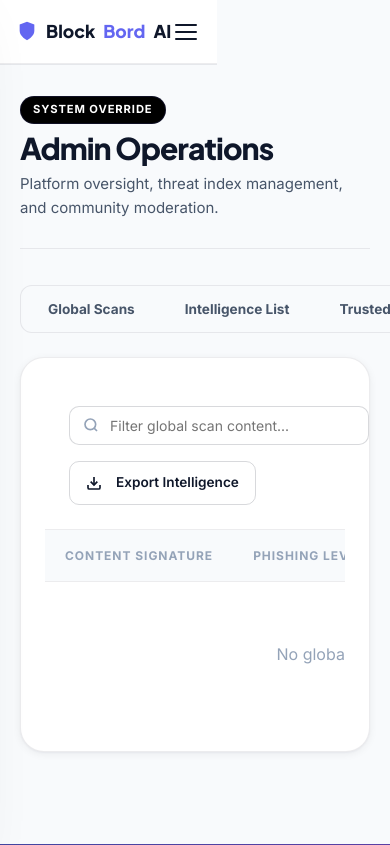
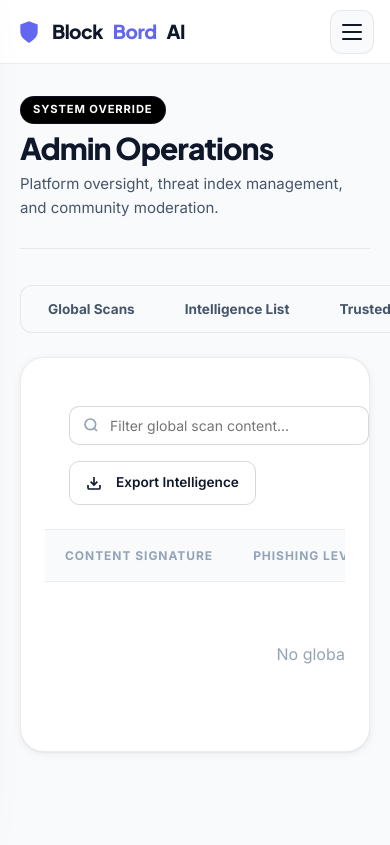
Before and after one commit to kvdayananda/block-bord, a Python web app: template templates/admin.html in a window 390 px wide. Shown: the top 845 px of the page. Run offline with Jinja, Linux system fonts and the light colour scheme; the template is opened without the code that fills it, so the values that code supplies are empty.

Commit message:
UI/UX: Unified global navbar across all pages with smart mobile hamburger toggle

```diff
--- a/app.py
+++ b/app.py
@@ -259,6 +259,7 @@ from starlette.middleware.base import BaseHTTPMiddleware
 app.add_middleware(BaseHTTPMiddleware, dispatch=csrf_token_middleware)
 
 # 2. Sessions (Must be outer to CSRF)
+# Hardened for Production: Added secure and httponly flags
 app.add_middleware(
     SessionMiddleware,
     secret_key=SESSION_SECRET,
@@ -487,6 +488,9 @@ async def check_leak_api(request: Request, email: str = Form(...), db: Session =
                 return {"status": "leaked", "breaches": formatted_breaches}
             elif resp.status_code == 404:
                 return {"status": "safe", "breaches": []}
+            else:
+                # Production Fallback: Log but don't crash
+                print(f"[Leak Check] HIBP API returned status {resp.status_code}")
         except Exception as e:
             print(f"[Leak Check Error] HIBP API failed: {e}")
 
--- a/requirements.txt
+++ b/requirements.txt
@@ -23,3 +23,4 @@ pytest==7.4.0
 httpx==0.27.0
 google-generativeai
 razorpay
+psycopg2-binary==2.9.9
--- a/static/script.js
+++ b/static/script.js
@@ -259,14 +259,14 @@ function toggleSidebar() {
 
 function toggleMobileMenu() {
     const nav = document.querySelector(".nav-right");
-    const toggleBtn = document.querySelector(".mobile-toggle");
+    const toggleBtn = document.getElementById("mobileToggle");
     const isOpening = !nav.classList.contains("active");
 
     if (nav) nav.classList.toggle("active");
     if (toggleBtn) toggleBtn.classList.toggle("active");
 
     // Lock scroll when menu is open
-    document.body.classList.toggle("menu-open", isOpening);
+    document.body.style.overflow = isOpening ? 'hidden' : '';
 
     // Close menu when clicking links
     const links = nav.querySelectorAll(".nav-link, .btn");
@@ -274,18 +274,36 @@ function toggleMobileMenu() {
         link.onclick = () => {
             nav.classList.remove("active");
             toggleBtn.classList.remove("active");
-            document.body.classList.remove("menu-open");
+            document.body.style.overflow = '';
         };
     });
+}
+
+function handleMobileToggle() {
+    const sidebar = document.getElementById('appSidebar');
+    if (sidebar) {
+        // We are on an app page with the sidebar
+        const isOpening = !sidebar.classList.contains('mobile-open');
+        if (isOpening) {
+            openSidebar();
+        } else {
+            closeSidebar();
+        }
+    } else {
+        // We are on a landing page with the top nav
+        toggleMobileMenu();
+    }
 }
 
 // ── App Sidebar Toggle Logic ──
 function openSidebar() {
   const sidebar = document.getElementById('appSidebar');
   const overlay = document.getElementById('sidebarOverlay');
+  const hamburger = document.getElementById('mobileToggle');
   if (sidebar && overlay) {
     sidebar.classList.add('mobile-open');
     overlay.classList.add('active');
+    if (hamburger) hamburger.classList.add('active');
     document.body.style.overflow = 'hidden';
   }
 }
@@ -293,9 +311,11 @@ function openSidebar() {
 function closeSidebar() {
   const sidebar = document.getElementById('appSidebar');
   const overlay = document.getElementById('sidebarOverlay');
+  const hamburger = document.getElementById('mobileToggle');
   if (sidebar && overlay) {
     sidebar.classList.remove('mobile-open');
     overlay.classList.remove('active');
+    if (hamburger) hamburger.classList.remove('active');
     document.body.style.overflow = '';
   }
 }
--- a/static/style.css
+++ b/static/style.css
@@ -395,26 +395,43 @@ h1, h2, h3, h4, h5 {
 .mobile-toggle {
   display: none;
   flex-direction: column;
+  justify-content: center;
+  align-items: center;
   gap: 5px;
-  padding: 4px;
+  background: var(--bg-alt);
+  border: 1.5px solid var(--border);
+  border-radius: 12px;
+  padding: 0;
+  width: 44px;
+  height: 44px;
+  cursor: pointer;
+  transition: var(--transition);
 }
 .mobile-toggle span {
-  width: 22px;
+  width: 20px;
   height: 2px;
   background: var(--text);
   border-radius: 2px;
-  transition: var(--transition);
   display: block;
-}
+  transition: 0.3s var(--ease);
+}
+
+.mobile-toggle.active span:nth-child(1) { transform: translateY(7px) rotate(45deg); }
+.mobile-toggle.active span:nth-child(2) { opacity: 0; }
+.mobile-toggle.active span:nth-child(3) { transform: translateY(-7px) rotate(-45deg); }
 
 @media (max-width: 900px) {
   .main-navbar {
-    padding: 0 20px;
+    padding: 0 16px;
+    height: 64px;
+    background: rgba(255, 255, 255, 0.9);
+    backdrop-filter: blur(12px);
+    -webkit-backdrop-filter: blur(12px);
   }
   .nav-right {
     display: none;
     position: fixed;
-    top: 80px;
+    top: 76px;
     left: 12px;
     right: 12px;
     background: #fff;
@@ -429,7 +446,8 @@ h1, h2, h3, h4, h5 {
   .nav-right.active { display: flex; }
   .nav-right .nav-link { width: 100%; text-align: center; }
   .mobile-toggle { display: flex; }
-  .nav-actions { display: none; }
+  .nav-actions { display: flex; }
+  .nav-actions .btn { display: none; }
 }
 
 /* ============================================================
@@ -1657,56 +1675,19 @@ h1, h2, h3, h4, h5 {
 .logout-btn:hover { color: var(--status-danger); background: var(--status-danger-bg); }
 .logout-btn:hover .icon-wrapper { background: var(--status-danger-bg); border-color: rgba(220,38,38,0.2); color: var(--status-danger); }
 
-/* Mobile top bar */
-.app-mobile-top { display: none; }
 
 @media (max-width: 1024px) {
   .app-glass-sidebar {
     position: fixed;
-    left: -300px;
+    left: -320px;
     top: 0;
     height: 100vh;
     border-radius: 0;
-    box-shadow: var(--shadow-xl);
+    box-shadow: 20px 0 60px rgba(0,0,0,0.1);
     z-index: 2000;
+    transition: left 0.4s cubic-bezier(0.4, 0, 0.2, 1);
   }
   .app-glass-sidebar.mobile-open { left: 0; }
-
-  .app-mobile-top {
-    display: flex;
-    justify-content: space-between;
-    align-items: center;
-    padding: 14px 20px;
-    background: #fff;
-    border-bottom: 1px solid var(--border);
-    position: sticky;
-    top: 0;
-    z-index: 1000;
-    box-shadow: var(--shadow-xs);
-  }
-
-  .app-mobile-logo {
-    display: flex;
-    align-items: center;
-    gap: 8px;
-    font-weight: 800;
-    font-size: 1.1rem;
-    font-family: var(--font-display);
-    white-space: nowrap;
-    overflow: hidden;
-    text-overflow: ellipsis;
-  }
-
-  .app-mobile-hamburger {
-    display: flex;
-    flex-direction: column;
-    gap: 5px;
-    background: transparent;
-    border: none;
-    cursor: pointer;
-    padding: 4px;
-  }
-  .app-mobile-hamburger span { width: 22px; height: 2px; background: var(--text); border-radius: 2px; display: block; }
 
   .app-page-wrapper { flex-direction: column; }
   .app-main-content { padding: 32px 20px 60px; max-width: 100%; }
@@ -1717,11 +1698,13 @@ h1, h2, h3, h4, h5 {
   display: none;
   position: fixed;
   inset: 0;
-  background: rgba(15,23,42,0.3);
+  background: rgba(15,23,42,0.4);
   z-index: 1999;
-  backdrop-filter: blur(2px);
-}
-.sidebar-overlay.active { display: block; }
+  backdrop-filter: blur(4px);
+  opacity: 0;
+  transition: opacity 0.3s ease;
+}
+.sidebar-overlay.active { display: block; opacity: 1; }
 
 /* ============================================================
    AI CHAT WIDGET
--- a/templates/admin.html
+++ b/templates/admin.html
@@ -1,7 +1,6 @@
 {% extends "base.html" %}
 
 {% block title %}Admin Control Panel — Block Bord AI{% endblock %}
-{% block navbar %}{% endblock %}
 
 {% block content %}
 <div class="app-page-wrapper">
--- a/templates/base.html
+++ b/templates/base.html
@@ -6,7 +6,7 @@
   <meta name="viewport" content="width=device-width, initial-scale=1.0">
   <meta name="theme-color" content="#6366f1">
   <!-- Main CSS -->
-  <link rel="stylesheet" href="/static/style.css?v=5.1">
+  <link rel="stylesheet" href="/static/style.css?v=5.2">
   <!-- Google Fonts -->
   <link rel="preconnect" href="https://fonts.googleapis.com">
   <link rel="preconnect" href="https://fonts.gstatic.com" crossorigin>
@@ -47,7 +47,7 @@
       <a href="/register" class="btn btn-primary"  style="padding: 8px 22px; font-size:0.875rem;">Get started</a>
       {% endif %}
       <!-- Mobile hamburger -->
-      <button class="mobile-toggle" onclick="toggleMobileMenu()" aria-label="Toggle Menu" id="mobileToggle">
+      <button class="mobile-toggle" onclick="handleMobileToggle()" aria-label="Toggle Menu" id="mobileToggle">
         <span></span><span></span><span></span>
       </button>
     </div>
@@ -150,7 +150,7 @@
   {% endif %}
 
   <!-- Core Scripts -->
-  <script src="/static/script.js?v=5.1"></script>
+  <script src="/static/script.js?v=5.2"></script>
   <script>
     // Navbar scroll effect
     window.addEventListener('scroll', () => {
--- a/templates/block_list.html
+++ b/templates/block_list.html
@@ -1,7 +1,6 @@
 {% extends "base.html" %}
 
 {% block title %}Community Block List — Block Bord AI{% endblock %}
-{% block navbar %}{% endblock %}
 
 {% block content %}
 <div class="app-page-wrapper">
--- a/templates/dashboard.html
+++ b/templates/dashboard.html
@@ -1,6 +1,5 @@
 {% extends "base.html" %}
 {% block title %}Dashboard — Block Bord AI{% endblock %}
-{% block navbar %}{% endblock %}
 
 {% block extra_head %}
 <link href="https://fonts.googleapis.com/css2?family=JetBrains+Mono:wght@400;600&display=swap" rel="stylesheet">
--- a/templates/extension_setup.html
+++ b/templates/extension_setup.html
@@ -1,7 +1,6 @@
 {% extends "base.html" %}
 
 {% block title %}Extension Setup — Block Bord AI{% endblock %}
-{% block navbar %}{% endblock %}
 
 {% block content %}
 <div class="app-page-wrapper">
--- a/templates/history.html
+++ b/templates/history.html
@@ -1,6 +1,5 @@
 {% extends "base.html" %}
 {% block title %}Scan History — Block Bord AI{% endblock %}
-{% block navbar %}{% endblock %}
 
 {% block content %}
 <div class="app-page-wrapper">
--- a/templates/leak_checker.html
+++ b/templates/leak_checker.html
@@ -1,7 +1,6 @@
 {% extends "base.html" %}
 
 {% block title %}Identity Protection — Block Bord AI{% endblock %}
-{% block navbar %}{% endblock %}
 
 {% block content %}
 <div class="app-page-wrapper">
--- a/templates/scam_map.html
+++ b/templates/scam_map.html
@@ -1,7 +1,6 @@
 {% extends "base.html" %}
 
 {% block title %}Global Scam Map — Block Bord AI{% endblock %}
-{% block navbar %}{% endblock %}
 
 {% block content %}
 <div class="app-page-wrapper">
--- a/templates/scan_detail.html
+++ b/templates/scan_detail.html
@@ -1,7 +1,6 @@
 {% extends "base.html" %}
 
 {% block title %}Forensic Insights — Block Bord AI{% endblock %}
-{% block navbar %}{% endblock %}
 
 {% block content %}
 <div class="app-page-wrapper">
--- a/templates/settings.html
+++ b/templates/settings.html
@@ -1,7 +1,6 @@
 {% extends "base.html" %}
 
 {% block title %}Account Settings — Block Bord AI{% endblock %}
-{% block navbar %}{% endblock %}
 
 {% block content %}
 <div class="app-page-wrapper">
--- a/templates/sidebar.html
+++ b/templates/sidebar.html
@@ -118,16 +118,3 @@
 
 <!-- ── Overlay (mobile) ── -->
 <div class="sidebar-overlay" id="sidebarOverlay" onclick="closeSidebar()"></div>
-
-<!-- ── Mobile top bar ── -->
-<header class="app-mobile-top">
-  <div class="app-mobile-logo">
-    <svg width="22" height="22" viewBox="0 0 24 24" fill="currentColor" style="color:var(--primary);">
-      <path d="M12 22s8-4 8-10V5l-8-3-8 3v7c0 6 8 10 8 10z"/>
-    </svg>
-    Block <span style="color:var(--primary);">Bord</span> AI
-  </div>
-  <button class="app-mobile-hamburger" onclick="openSidebar()" aria-label="Open menu">
-    <span></span><span></span><span></span>
-  </button>
-</header>
```
Also changed, not shown: risk_engine.py (+56 -8 lines), templates/payment_result.html (+81 -20 lines).
